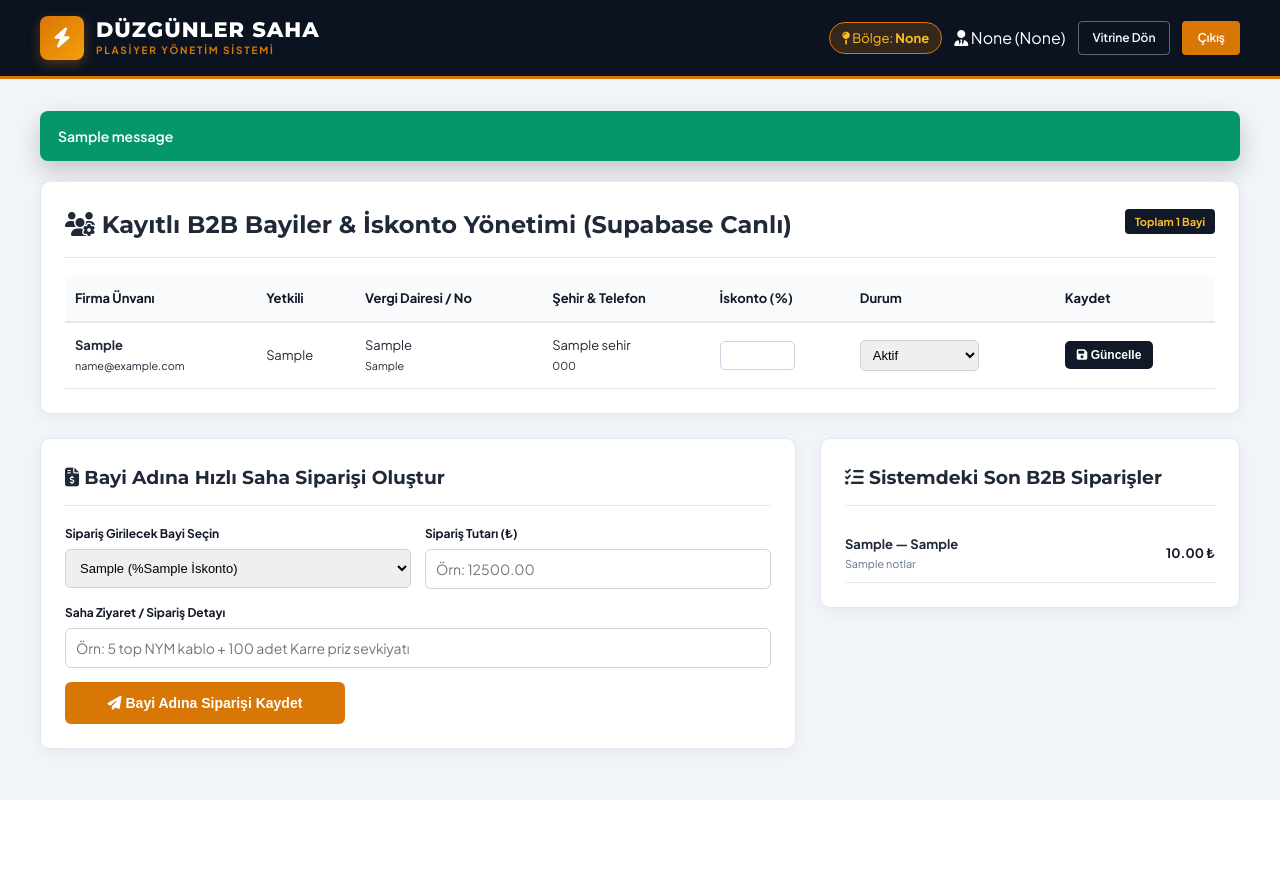
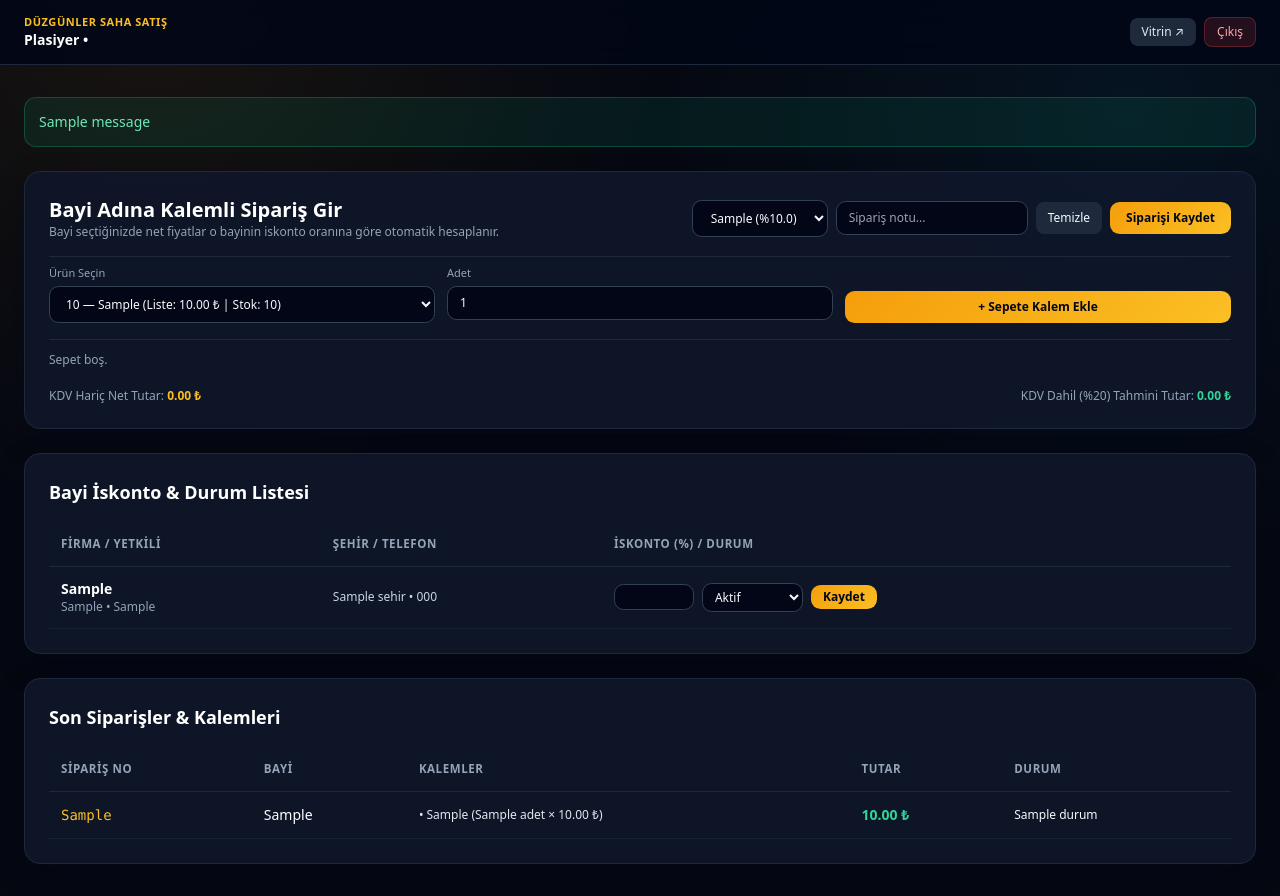
Before and after one commit to mertcanylmz326/vitrin-sitesi, a Flask app: template duzgunler/templates/plasiyer_panel.html in a window 1280 px wide. Before the commit the page ends 800 px from the top, so only its background shows below. Run offline with Flask 3, Linux system fonts and the light colour scheme; the template is opened without the code that fills it: most values are stand-ins (such as "Sample title", 1, 10 or a date in 2020); one stand-in notice (Sample message) is shown; parts of the project's set-up code (start-up, migrations or seed data) failed here and were passed over; some libraries are stand-ins or nearby versions.

Commit message:
plasiyer_panel.html

```diff
--- a/duzgunler/templates/plasiyer_panel.html
+++ b/duzgunler/templates/plasiyer_panel.html
@@ -3,82 +3,127 @@
 <head>
   <meta charset="UTF-8">
   <meta name="viewport" content="width=device-width, initial-scale=1.0">
-    <title>Plasiyer Saha Paneli | Düzgünler Elektrik</title>
-    <link href="https://fonts.googleapis.com/css2?family=Montserrat:wght@600;700;800&family=Plus+Jakarta+Sans:wght@400;500;600;700&display=swap" rel="stylesheet">
-    <link rel="stylesheet" href="https://cdnjs.cloudflare.com/ajax/libs/font-awesome/6.5.2/css/all.min.css">
-    <link rel="stylesheet" href="{{ url_for('duzgunler.static', filename='css/style.css') }}">
+  <title>Düzgünler Elektrik | Saha Plasiyer Paneli</title>
+  <script src="https://cdn.tailwindcss.com"></script>
+  <link rel="stylesheet" href="{{ url_for('duzgunler.static', filename='panel.css') }}">
 </head>
-<body class="dashboard-body">
+<body class="dzg-panel-body min-h-screen flex flex-col">
 
-    <header class="dash-header" style="background:#0b1320;">
-        <div class="container dash-header-inner">
-            <a href="{{ url_for('duzgunler.index') }}" class="brand-logo">
-                <div class="logo-emblem"><i class="fa-solid fa-bolt"></i></div>
-                <div class="logo-text">
-                    <span class="brand-main" style="color:#fff;">DÜZGÜNLER SAHA</span>
-                    <span class="brand-sub">PLASİYER YÖNETİM SİSTEMİ</span>
+  <header class="border-b border-slate-800 bg-slate-950/85 backdrop-blur-md">
+    <div class="max-w-7xl mx-auto px-4 sm:px-6 h-16 flex items-center justify-between gap-4">
+      <div>
+        <div class="text-[11px] font-semibold uppercase tracking-wider text-amber-400">Düzgünler Saha Satış</div>
+        <div class="text-sm font-bold text-white">{{ session.get('dzg_ad_soyad', 'Plasiyer') }} • {{ session.get('dzg_bolge', '') }}</div>
       </div>
-            </a>
-            <div class="dash-user-info">
-                <span class="discount-pill"><i class="fa-solid fa-map-pin"></i> Bölge: <strong>{{ session.get('dzg_bolge') }}</strong></span>
-                <span class="user-name"><i class="fa-solid fa-user-tie"></i> {{ session.get('dzg_ad_soyad') }} ({{ session.get('dzg_plasiyer_kodu') }})</span>
-                <a href="{{ url_for('duzgunler.index') }}" class="top-btn btn-outline-light">Vitrine Dön</a>
-                <a href="{{ url_for('duzgunler.cikis') }}" class="top-btn btn-gold">Çıkış</a>
+      <div class="flex items-center gap-2">
+        <a href="{{ url_for('duzgunler.index') }}" class="px-3 py-1.5 rounded-lg bg-slate-800 hover:bg-slate-700 text-xs text-slate-200">Vitrin ↗</a>
+        <a href="{{ url_for('duzgunler.cikis') }}" class="px-3 py-1.5 rounded-lg bg-red-500/15 text-red-300 border border-red-500/30 text-xs">Çıkış</a>
       </div>
     </div>
   </header>
 
-    <div class="container dash-container">
+  <main class="max-w-7xl w-full mx-auto px-4 sm:px-6 py-8 space-y-6">
     {% with messages = get_flashed_messages(with_categories=true) %}
       {% if messages %}
-            {% for category, message in messages %}
-              <div class="flash-alert flash-{{ category }}" style="position:static; margin-bottom:20px;">
-                <span>{{ message }}</span>
+        <div class="space-y-2">
+          {% for cat, msg in messages %}
+            <div class="p-3.5 rounded-xl text-sm border
+              {% if cat == 'success' %}bg-emerald-500/10 border-emerald-500/30 text-emerald-300
+              {% elif cat == 'danger' %}bg-red-500/10 border-red-500/30 text-red-300
+              {% else %}bg-amber-500/10 border-amber-500/30 text-amber-300{% endif %}">
+              {{ msg }}
             </div>
           {% endfor %}
+        </div>
       {% endif %}
     {% endwith %}
 
-        <div class="dash-card">
-            <div class="dash-card-header">
-                <h2><i class="fa-solid fa-users-gear"></i> Kayıtlı B2B Bayiler & İskonto Yönetimi (Supabase Canlı)</h2>
-                <span class="badge-gold">Toplam {{ bayiler|length }} Bayi</span>
+    <!-- Bayi Adına Kalemli Sipariş Oluşturma -->
+    <div class="dzg-card p-6 space-y-4">
+      <div class="flex flex-wrap items-center justify-between gap-4">
+        <div>
+          <h2 class="text-xl font-bold text-white">Bayi Adına Kalemli Sipariş Gir</h2>
+          <p class="text-xs text-slate-400">Bayi seçtiğinizde net fiyatlar o bayinin iskonto oranına göre otomatik hesaplanır.</p>
         </div>
-            <div class="table-responsive">
-                <table class="b2b-table">
+
+        <div class="flex flex-wrap items-center gap-2">
+          <select id="seciliBayiSelect" onchange="bayiDegisti()" class="dzg-select px-3.5 py-2 text-xs">
+            {% for b in bayiler %}
+              <option value="{{ b.id }}" data-iskonto="{{ b.iskonto_orani }}">
+                {{ b.firma_unvani }} (%{{ "%.1f"|format(b.iskonto_orani) }})
+              </option>
+            {% endfor %}
+          </select>
+          <input id="plasiyerNotInput" type="text" placeholder="Sipariş notu..." class="dzg-input px-3 py-2 text-xs w-48">
+          <button type="button" onclick="plasiyerSepetTemizle()" class="px-3 py-2 rounded-lg bg-slate-800 hover:bg-slate-700 text-xs">Temizle</button>
+          <button type="button" onclick="plasiyerSiparisGonder()" class="dzg-btn-primary px-4 py-2 text-xs">Siparişi Kaydet</button>
+        </div>
+      </div>
+
+      <div class="grid grid-cols-1 md:grid-cols-3 gap-3 pt-2 border-t border-slate-800">
+        <div>
+          <label class="block text-[11px] text-slate-400 mb-1">Ürün Seçin</label>
+          <select id="plasiyerUrunSelect" class="dzg-select w-full px-3 py-2 text-xs">
+            {% for u in urunler %}
+              <option value="{{ u.id }}"
+                      data-stok-kodu="{{ u.stok_kodu }}"
+                      data-urun-adi="{{ u.urun_adi }}"
+                      data-liste="{{ u.liste_fiyati }}"
+                      data-stok="{{ u.stok_adedi }}">
+                {{ u.stok_kodu }} — {{ u.urun_adi }} (Liste: {{ "%.2f"|format(u.liste_fiyati) }} ₺ | Stok: {{ u.stok_adedi }})
+              </option>
+            {% endfor %}
+          </select>
+        </div>
+        <div>
+          <label class="block text-[11px] text-slate-400 mb-1">Adet</label>
+          <input id="plasiyerAdetInput" type="number" min="1" value="1" class="dzg-input w-full px-3 py-2 text-xs">
+        </div>
+        <div class="flex items-end">
+          <button type="button" onclick="plasiyerKalemEkle()" class="dzg-btn-primary w-full py-2 text-xs">+ Sepete Kalem Ekle</button>
+        </div>
+      </div>
+
+      <div id="plasiyerSepetListesi" class="text-xs text-slate-400 border-t border-slate-800 pt-3">
+        Sepet boş.
+      </div>
+      <div class="flex flex-wrap items-center justify-between text-xs pt-1">
+        <span class="text-slate-400">KDV Hariç Net Tutar: <strong id="plasiyerNetTutar" class="text-amber-400">0.00 ₺</strong></span>
+        <span class="text-slate-400">KDV Dahil (%20) Tahmini Tutar: <strong id="plasiyerKdvTutar" class="text-emerald-400">0.00 ₺</strong></span>
+      </div>
+    </div>
+
+    <!-- Bayi İskonto & Durum Yönetimi -->
+    <div class="dzg-card p-6 space-y-4">
+      <h2 class="text-lg font-bold text-white">Bayi İskonto & Durum Listesi</h2>
+      <div class="overflow-x-auto">
+        <table class="dzg-table w-full text-sm text-left">
           <thead>
             <tr>
-                            <th>Firma Ünvanı</th>
-                            <th>Yetkili</th>
-                            <th>Vergi Dairesi / No</th>
-                            <th>Şehir & Telefon</th>
-                            <th>İskonto (%)</th>
-                            <th>Durum</th>
-                            <th>Kaydet</th>
+              <th>Firma / Yetkili</th>
+              <th>Şehir / Telefon</th>
+              <th>İskonto (%) / Durum</th>
             </tr>
           </thead>
           <tbody>
             {% for b in bayiler %}
               <tr>
-                            <td><strong>{{ b.firma_unvani }}</strong><br><small>{{ b.email }}</small></td>
-                            <td>{{ b.yetkili_ad_soyad }}</td>
-                            <td>{{ b.vergi_dairesi }}<br><small>{{ b.vergi_no }}</small></td>
-                            <td>{{ b.sehir }}<br><small>{{ b.telefon }}</small></td>
-                            <form action="{{ url_for('duzgunler.bayi_guncelle', bayi_id=b.id) }}" method="POST">
                 <td>
-                                    <input type="number" step="0.5" name="iskonto_orani" value="{{ b.iskonto_orani }}" class="qty-input" style="width:75px;">
+                  <div class="font-semibold text-white">{{ b.firma_unvani }}</div>
+                  <div class="text-xs text-slate-400">{{ b.yetkili_ad_soyad }} • {{ b.vergi_no }}</div>
                 </td>
+                <td class="text-xs text-slate-300">{{ b.sehir }} • {{ b.telefon }}</td>
                 <td>
-                                    <select name="durum" class="status-select">
+                  <form method="POST" action="{{ url_for('duzgunler.bayi_guncelle', bayi_id=b.id) }}" class="flex items-center gap-2">
+                    <input type="number" step="0.5" min="0" max="80" name="iskonto_orani" value="{{ b.iskonto_orani }}" class="dzg-input w-20 px-2 py-1 text-xs">
+                    <select name="durum" class="dzg-select px-2 py-1 text-xs">
                       <option value="aktif" {% if b.durum == 'aktif' %}selected{% endif %}>Aktif</option>
-                                        <option value="onay_bekliyor" {% if b.durum == 'onay_bekliyor' %}selected{% endif %}>Onay Bekliyor</option>
+                      <option value="beklemede" {% if b.durum == 'beklemede' %}selected{% endif %}>Beklemede</option>
                       <option value="pasif" {% if b.durum == 'pasif' %}selected{% endif %}>Pasif</option>
                     </select>
+                    <button type="submit" class="dzg-btn-primary px-3 py-1 text-xs">Kaydet</button>
+                  </form>
                 </td>
-                                <td>
-                                    <button type="submit" class="btn-add-cart"><i class="fa-solid fa-floppy-disk"></i> Güncelle</button>
-                                </td>
-                            </form>
               </tr>
             {% endfor %}
           </tbody>
@@ -86,78 +131,123 @@
       </div>
     </div>
 
-        <div class="dash-grid" style="margin-top:24px;">
-            <div class="dash-card">
-                <div class="dash-card-header">
-                    <h3><i class="fa-solid fa-file-invoice-dollar"></i> Bayi Adına Hızlı Saha Siparişi Oluştur</h3>
-                </div>
-                <div class="form-grid-2">
-                    <div class="form-group">
-                        <label>Sipariş Girilecek Bayi Seçin</label>
-                        <select id="seciliBayi" class="status-select" style="width:100%; padding:10px;">
-                            {% for b in bayiler %}
-                            <option value="{{ b.id }}">{{ b.firma_unvani }} (%{{ b.iskonto_orani }} İskonto)</option>
+    <!-- Son Siparişler ve Kalemleri -->
+    <div class="dzg-card p-6 space-y-4">
+      <h2 class="text-lg font-bold text-white">Son Siparişler & Kalemleri</h2>
+      <div class="overflow-x-auto">
+        <table class="dzg-table w-full text-sm text-left">
+          <thead>
+            <tr>
+              <th>Sipariş No</th>
+              <th>Bayi</th>
+              <th>Kalemler</th>
+              <th>Tutar</th>
+              <th>Durum</th>
+            </tr>
+          </thead>
+          <tbody>
+            {% for s in siparisler[:15] %}
+              <tr>
+                <td class="font-mono text-amber-400">{{ s.siparis_no }}</td>
+                <td class="text-white font-medium">{{ s.firma_unvani or 'Bayi' }}</td>
+                <td class="text-xs">
+                  {% for k in s.kalemler %}
+                    <div class="text-slate-200">• {{ k.urun_adi }} ({{ k.adet }} × {{ "%.2f"|format(k.birim_fiyat) }} ₺)</div>
+                  {% else %}
+                    <span class="text-slate-500">-</span>
                   {% endfor %}
-                        </select>
-                    </div>
-                    <div class="form-group">
-                        <label>Sipariş Tutarı (₺)</label>
-                        <input type="number" id="sahaTutar" placeholder="Örn: 12500.00" style="width:100%; padding:10px; border:1px solid #cbd5e1; border-radius:6px;">
+                </td>
+                <td class="font-semibold text-emerald-400">{{ "%.2f"|format(s.toplam_tutar) }} ₺</td>
+                <td class="text-xs">{{ s.durum }}</td>
+              </tr>
+            {% endfor %}
+          </tbody>
+        </table>
       </div>
     </div>
-                <div class="form-group">
-                    <label>Saha Ziyaret / Sipariş Detayı</label>
-                    <input type="text" id="sahaNot" placeholder="Örn: 5 top NYM kablo + 100 adet Karre priz sevkiyatı" style="width:100%; padding:10px; border:1px solid #cbd5e1; border-radius:6px;">
-                </div>
-                <button onclick="plasiyerSiparisGonder()" class="btn-submit-gold" style="max-width:280px;">
-                    <i class="fa-solid fa-paper-plane"></i> Bayi Adına Siparişi Kaydet
-                </button>
-            </div>
-
-            <div class="dash-card">
-                <div class="dash-card-header">
-                    <h3><i class="fa-solid fa-list-check"></i> Sistemdeki Son B2B Siparişler</h3>
-                </div>
-                {% if siparisler %}
-                <ul class="order-history-list">
-                    {% for s in siparisler %}
-                    <li>
-                        <div>
-                            <strong>{{ s.siparis_no }} — {{ s.firma_unvani }}</strong>
-                            <small>{{ s.notlar or s.durum }}</small>
-                        </div>
-                        <span class="order-amount">{{ "%.2f"|format(s.toplam_tutar|float) }} ₺</span>
-                    </li>
-                    {% endfor %}
-                </ul>
-                {% else %}
-                <p class="empty-cart">Henüz sipariş kaydı bulunmamaktadır.</p>
-                {% endif %}
-            </div>
-        </div>
-    </div>
+  </main>
 
   <script>
-        async function plasiyerSiparisGonder() {
-            const bayi_id = document.getElementById("seciliBayi").value;
-            const toplam_tutar = document.getElementById("sahaTutar").value;
-            const notlar = document.getElementById("sahaNot").value;
+    let pSepet = [];
 
-            if (!toplam_tutar || parseFloat(toplam_tutar) <= 0) {
-                alert("Lütfen geçerli bir sipariş tutarı giriniz.");
+    function aktifIskontoCarpan() {
+      const sel = document.getElementById("seciliBayiSelect");
+      const opt = sel?.options[sel.selectedIndex];
+      const isk = parseFloat(opt?.dataset.iskonto || "15") || 0;
+      return (100 - isk) / 100;
+    }
+
+    function bayiDegisti() {
+      const carpan = aktifIskontoCarpan();
+      pSepet.forEach((k) => {
+        k.birim_fiyat = Number((k.liste_fiyati * carpan).toFixed(2));
+      });
+      pSepetGuncelle();
+    }
+
+    function plasiyerKalemEkle() {
+      const sel = document.getElementById("plasiyerUrunSelect");
+      const opt = sel?.options[sel.selectedIndex];
+      if (!opt) return;
+
+      const urunId = parseInt(opt.value, 10);
+      const stokKodu = opt.dataset.stokKodu;
+      const urunAdi = opt.dataset.urunAdi;
+      const liste = parseFloat(opt.dataset.liste || "0") || 0;
+      const maxStok = parseInt(opt.dataset.stok || "999999", 10) || 999999;
+      let adet = parseInt(document.getElementById("plasiyerAdetInput")?.value || "1", 10) || 1;
+      if (adet < 1) adet = 1;
+      if (adet > maxStok) adet = maxStok;
+
+      const birimFiyat = Number((liste * aktifIskontoCarpan()).toFixed(2));
+      const mevcut = pSepet.find((x) => x.urun_id === urunId);
+      if (mevcut) {
+        mevcut.adet = Math.min(maxStok, mevcut.adet + adet);
+        mevcut.birim_fiyat = birimFiyat;
+      } else {
+        pSepet.push({ urun_id: urunId, stok_kodu: stokKodu, urun_adi: urunAdi, liste_fiyati: liste, adet, birim_fiyat: birimFiyat });
+      }
+      pSepetGuncelle();
+    }
+
+    function plasiyerSepetTemizle() {
+      pSepet = [];
+      pSepetGuncelle();
+    }
+
+    function pSepetGuncelle() {
+      const net = Number(pSepet.reduce((a, k) => a + k.adet * k.birim_fiyat, 0).toFixed(2));
+      const kdvDahil = Number((net * 1.20).toFixed(2));
+      document.getElementById("plasiyerNetTutar").textContent = net.toFixed(2) + " ₺";
+      document.getElementById("plasiyerKdvTutar").textContent = kdvDahil.toFixed(2) + " ₺";
+
+      const el = document.getElementById("plasiyerSepetListesi");
+      if (!pSepet.length) {
+        el.textContent = "Sepet boş.";
         return;
       }
+      el.innerHTML = pSepet.map((k) =>
+        `<div class="py-1 text-slate-200"><span class="font-mono text-amber-400">${k.stok_kodu}</span> ${k.urun_adi} — ${k.adet} × ${k.birim_fiyat.toFixed(2)} ₺ = <strong class="text-emerald-400">${(k.adet * k.birim_fiyat).toFixed(2)} ₺</strong></div>`
+      ).join("");
+    }
+
+    async function plasiyerSiparisGonder() {
+      const bayiId = parseInt(document.getElementById("seciliBayiSelect")?.value || "0", 10);
+      const net = Number(pSepet.reduce((a, k) => a + k.adet * k.birim_fiyat, 0).toFixed(2));
+      if (!bayiId || !pSepet.length || net <= 0) {
+        alert("Bayi seçin ve sepete en az bir kalem ekleyin.");
+        return;
+      }
+      const notlar = document.getElementById("plasiyerNotInput")?.value || "";
       const res = await fetch("{{ url_for('duzgunler.siparis_ver') }}", {
         method: "POST",
         headers: { "Content-Type": "application/json" },
-                body: JSON.stringify({ bayi_id, toplam_tutar, notlar })
+        body: JSON.stringify({ bayi_id: bayiId, toplam_tutar: net, notlar, kalemler: pSepet })
       });
       const data = await res.json();
+      alert(data.mesaj || "İşlem tamamlandı.");
       if (data.ok) {
-                alert(data.mesaj);
-                location.reload();
-            } else {
-                alert("Hata: " + data.mesaj);
+        window.location.reload();
       }
     }
   </script>
```
Lines whose indentation alone changed are shown as unchanged.
